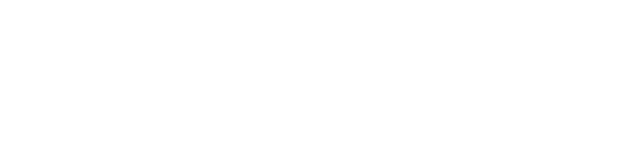
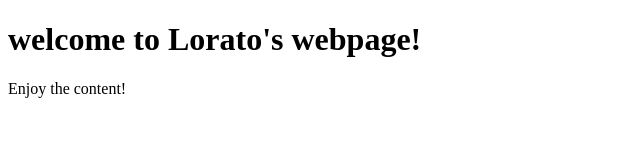
Before and after one commit to moilwalorato03/WMD, a plain HTML site: page index.html in a window 1280 px wide. Shown: the whole page, without its empty margins (0-640 px from the left). Drawn offline with Linux system fonts and the light colour scheme.

Commit message:
Update index.html

```diff
--- a/index.html
+++ b/index.html
@@ -1,6 +1,12 @@
 <!doctype html>
 <html>
  <head>
-   <title>welcome to Lorato's webpage
-     <h1>xoxo
-       <body>browse through my webpage and see the contents you like on it!
+   <title>Lorato's page</title>
+  </head>
+ <body>
+    <h1>welcome to Lorato's webpage!</h1>
+  <p>
+       Enjoy the content!
+  </p>
+ </body>
+</html>
```
